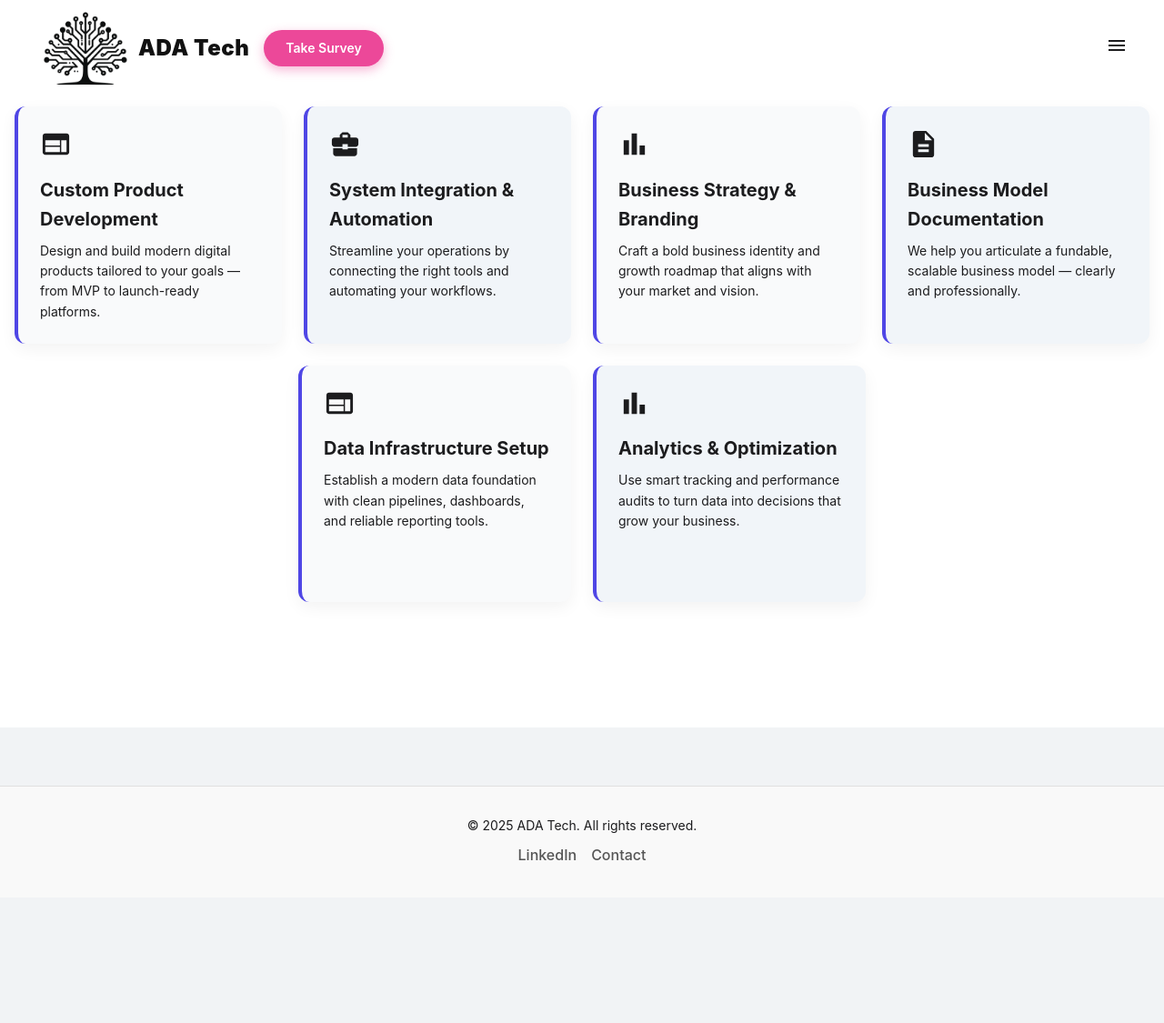
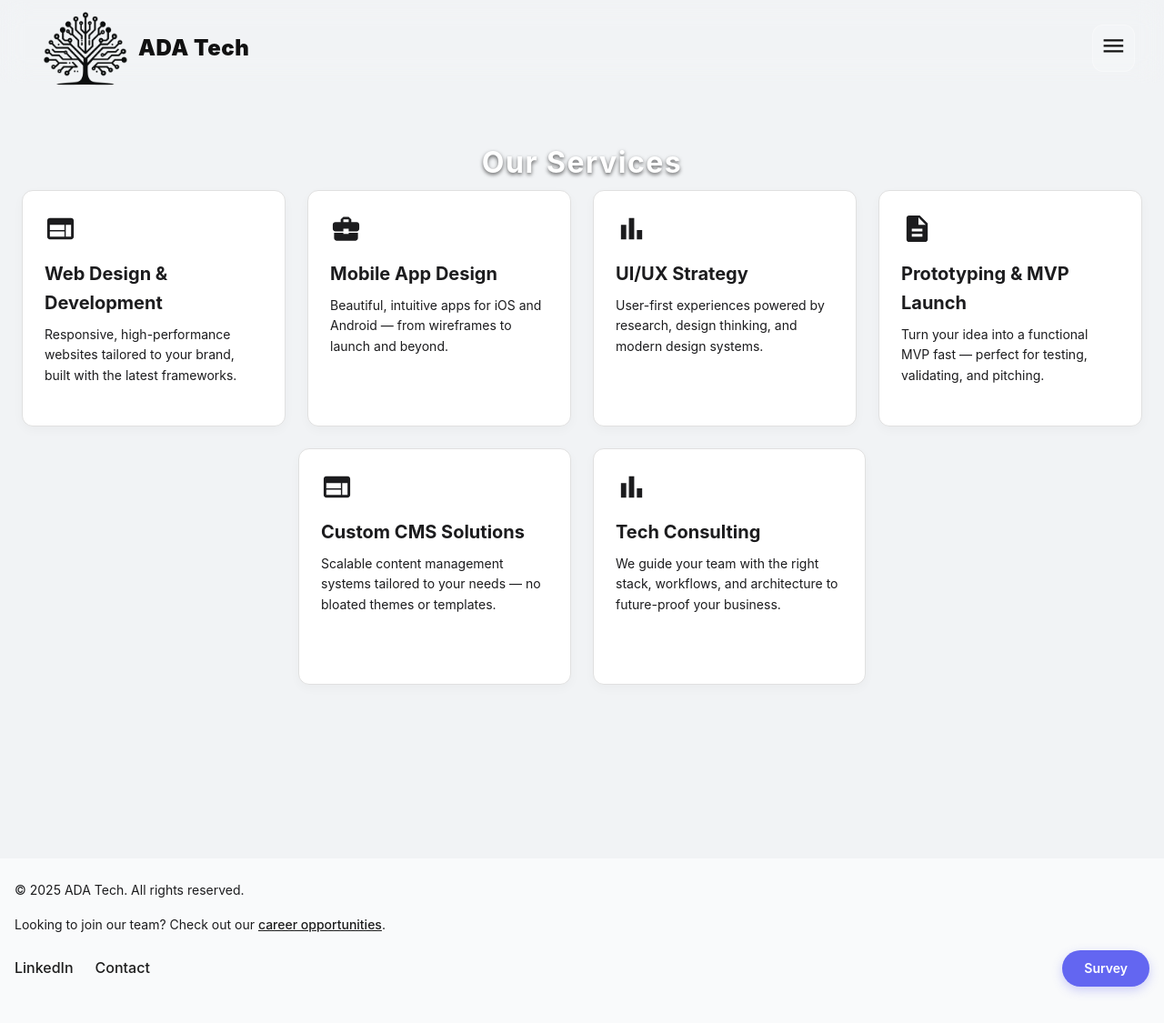
Before and after one commit to adatech-ca/Ada, a Next.js app in the folder ada-tech/ada-tech/: page /services in a window 1280 px wide. Shown: the whole page at 91% size. Before the commit the page ends 987 px from the top, so only its background shows below. Built offline with nearby package versions, Linux system fonts and the light colour scheme; what @mui/material-nextjs would draw is missing.

Commit message:
refactor styles and components; update theme colors, enhance Header and Footer layouts, and add SurveyPage

```diff
--- a/ada-tech/ada-tech/src/app/globals.scss
+++ b/ada-tech/ada-tech/src/app/globals.scss
@@ -6,8 +6,8 @@
 
 :root {
   --color-bg: #fdfdfd;
-  --color-primary: #4F46E5;
-  --color-primary-light: #6366f1;
+  --color-primary: #9aa092;
+  --color-primary-light: #9aa092;
   --color-text-main: #111111;
   --color-text-muted: #555555;
   --color-border: #e5e7eb;
@@ -22,6 +22,7 @@ html {
 body {
   background-color: var(--color-bg);
   color: var(--color-text-main);
+
 }
 button {
   background-color: var(--color-primary);
--- a/ada-tech/ada-tech/src/app/services/page.tsx
+++ b/ada-tech/ada-tech/src/app/services/page.tsx
@@ -9,40 +9,50 @@ import DescriptionIcon from "@mui/icons-material/Description";
 const services = [
   {
     icon: <WebIcon fontSize="large" />,
-    title: "Custom Product Development",
-    description: "Design and build modern digital products tailored to your goals — from MVP to launch-ready platforms.",
+    title: "Web Design & Development",
+    description: "Responsive, high-performance websites tailored to your brand, built with the latest frameworks.",
   },
   {
     icon: <BusinessCenterIcon fontSize="large" />,
-    title: "System Integration & Automation",
-    description: "Streamline your operations by connecting the right tools and automating your workflows.",
+    title: "Mobile App Design",
+    description: "Beautiful, intuitive apps for iOS and Android — from wireframes to launch and beyond.",
   },
   {
     icon: <BarChartIcon fontSize="large" />,
-    title: "Business Strategy & Branding",
-    description: "Craft a bold business identity and growth roadmap that aligns with your market and vision.",
+    title: "UI/UX Strategy",
+    description: "User-first experiences powered by research, design thinking, and modern design systems.",
   },
   {
     icon: <DescriptionIcon fontSize="large" />,
-    title: "Business Model Documentation",
-    description: "We help you articulate a fundable, scalable business model — clearly and professionally.",
+    title: "Prototyping & MVP Launch",
+    description: "Turn your idea into a functional MVP fast — perfect for testing, validating, and pitching.",
   },
   {
     icon: <WebIcon fontSize="large" />,
-    title: "Data Infrastructure Setup",
-    description: "Establish a modern data foundation with clean pipelines, dashboards, and reliable reporting tools.",
+    title: "Custom CMS Solutions",
+    description: "Scalable content management systems tailored to your needs — no bloated themes or templates.",
   },
   {
     icon: <BarChartIcon fontSize="large" />,
-    title: "Analytics & Optimization",
-    description: "Use smart tracking and performance audits to turn data into decisions that grow your business.",
+    title: "Tech Consulting",
+    description: "We guide your team with the right stack, workflows, and architecture to future-proof your business.",
   },
 ];
 
 export default function ServicesPage() {
   return (
-    <Box sx={{ py: 6, px: 2, backgroundColor: "#fff", minHeight: "100vh" }}>
-      <Typography variant="h3" fontWeight="bold" textAlign="center" gutterBottom>
+    <Box sx={{ mt: 10, py: 10, px: 3, minHeight: "100vh" }}>
+      <Typography
+        variant="h3"
+        fontWeight="bold"
+        textAlign="center"
+        gutterBottom
+        sx={{
+          color: "#fff",
+          letterSpacing: 1.5,
+          textShadow: "0 2px 4px rgba(0,0,0,0.6)",
+        }}
+      >
         Our Services
       </Typography>
 
@@ -52,7 +62,7 @@ export default function ServicesPage() {
           flexWrap: "wrap",
           justifyContent: "center",
           gap: 3,
-          mt: 4,
+
         }}
       >
         {services.map((service, index) => (
@@ -64,12 +74,14 @@ export default function ServicesPage() {
               maxWidth: 300,
               minHeight: 260,
               flex: "1 1 250px",
-              background: index % 2 === 0 ? "#f9fafb" : "#f1f5f9",
-              borderLeft: "4px solid #4F46E5",
-              transition: "transform 0.3s ease",
+              background: "#ffffff",
+              borderRadius: 3,
+              border: "1px solid #e0e0e0",
+              boxShadow: "0 4px 12px rgba(0,0,0,0.03)",
+              transition: "all 0.3s ease",
               "&:hover": {
                 transform: "translateY(-6px)",
-                boxShadow: "0 6px 16px rgba(0,0,0,0.05)",
+                boxShadow: "0 12px 24px rgba(0,0,0,0.1)",
               },
             }}
           >
--- a/ada-tech/ada-tech/src/components/Footer.tsx
+++ b/ada-tech/ada-tech/src/components/Footer.tsx
@@ -1,11 +1,8 @@
 "use client";
 
 import React, { useState } from "react";
-import {
-  Box,
-  Typography,
-} from "@mui/material";
-
+import { Box, Typography } from "@mui/material";
+import SurveyButton from "./SurveyButton";
 
 export default function Footer() {
   return (
@@ -13,32 +10,52 @@ export default function Footer() {
       component="footer"
       sx={{
         mt: 8,
-        py: 4,
-        textAlign: "center",
-        backgroundColor: "#f9f9f9",
-        color: "#555",
-        borderTop: "1px solid #e0e0e0",
+        py: 3,
+        px: 2,
+        backgroundColor: "#f9fafb",
+        color: "#1e1e1e",
       }}
     >
-      <Typography variant="body2" sx={{ mb: 1 }}>
+      <Typography variant="body2" sx={{ mb: 2, textAlign: "left" }}>
         &copy; {new Date().getFullYear()} ADA Tech. All rights reserved.
       </Typography>
-      <Box sx={{ display: "flex", justifyContent: "center", gap: 2 }}>
+      <Typography variant="body2" sx={{ mb: 2, textAlign: "left" }}>
+        Looking to join our team? Check out our{" "}
         <a
-          href="https://www.linkedin.com/in/saharabdollahi/"
+          href="/careers"
+          style={{ color: "#1e1e1e", textDecoration: "underline", fontWeight: 500 }}
+        >
+          career opportunities
+        </a>
+        .
+      </Typography>
+      <Box
+        sx={{
+          display: "flex",
+          justifyContent: "space-between",
+          alignItems: "center",
+          flexWrap: "wrap",
+          mb: 2,
+        }}
+      >
+        <Box sx={{ display: "flex", gap: 3, flexWrap: "wrap" }}>
+          <a
+            href="https://www.linkedin.com/company/adatech-solutions/"
             target="_blank"
             rel="noopener noreferrer"
-          style={{ color: "#555", textDecoration: "none", fontWeight: 500 }}
+            style={{ color: "#1e1e1e", textDecoration: "none", fontWeight: 500 }}
           >
             LinkedIn
           </a>
           <a
             href="mailto:info@adatech.ca"
-          style={{ color: "#555", textDecoration: "none", fontWeight: 500 }}
+            style={{ color: "#1e1e1e", textDecoration: "none", fontWeight: 500 }}
           >
             Contact
           </a>
         </Box>
+        <SurveyButton />
+      </Box>
     </Box>
   );
 }
--- a/ada-tech/ada-tech/src/components/Header.tsx
+++ b/ada-tech/ada-tech/src/components/Header.tsx
@@ -17,7 +17,7 @@ import {
 import Image from "next/image";
 import MenuIcon from "@mui/icons-material/Menu";
 import { useTheme } from "@mui/material/styles";
-import SurveyButton from "./SurveyButton";
+
 
 const drawerWidth = 220;
 const navItems = ["Home", "Services","Contact", "Careers", "Projects"];
@@ -42,7 +42,6 @@ export default function Header() {
       <CssBaseline />
       <AppBar
         component="nav"
-        color="inherit"
         sx={{
           position: "absolute",
           top: 1,
@@ -50,6 +49,8 @@ export default function Header() {
           zIndex: 1100,
           boxShadow: "none",
           height: "90px",
+          backgroundColor: "transparent",
+          backdropFilter: "blur(15px)"
         }}
       >
         <Toolbar
@@ -65,6 +66,7 @@ export default function Header() {
             alt="Ada Tech"
             width={100}
             height={100}
+
           />
           <Typography
             variant="h5"
@@ -82,15 +84,26 @@ export default function Header() {
           >
             ADA Tech
           </Typography>
-          <SurveyButton />
           <IconButton
   color="inherit"
   aria-label="open drawer"
   edge="end"
   onClick={handleDrawerToggle}
-            sx={{ display: "block",ml:"auto"}} // always visible
+  sx={{
+    display: "block",
+    ml: "auto",
+    backdropFilter: "blur(6px)",
+    backgroundColor: "rgba(255, 255, 255, 0.2)",
+    border: "1px solid rgba(255, 255, 255, 0.3)",
+    borderRadius: "12px",
+    transition: "all 0.3s ease-in-out",
+    "&:hover": {
+      backgroundColor: "rgba(255, 255, 255, 0.35)",
+      transform: "scale(1.05)",
+    },
+  }}
 >
-            <MenuIcon />
+  <MenuIcon sx={{ color: "#111", fontSize: "1.8rem" }} />
 </IconButton>
         </Toolbar>
       </AppBar>
@@ -103,10 +116,12 @@ export default function Header() {
           display: "block",
           "& .MuiDrawer-paper": {
             width: "100%",
-            mt:"95px",
+            mt: "95px",
             background: "rgba(255, 255, 255, 0.95)",
             backdropFilter: "blur(10px)",
             color: "#111",
+            boxShadow: "0 -1px 5px rgba(0, 0, 0, 0.1)",
+            borderTop: "1px solid rgba(0, 0, 0, 0.1)",
           },
         }}
       >
--- a/ada-tech/ada-tech/src/components/SurveyButton.tsx
+++ b/ada-tech/ada-tech/src/components/SurveyButton.tsx
@@ -11,11 +11,11 @@ export default function SurveyButton() {
       variant="contained"
       onClick={() => router.push("/survey")}
       sx={{
-        backgroundColor: "#ec4899", // modern pink
-        color: "#fff",
+        backgroundColor: "#6366F1",
+        color: "#ffffff",
         ml: 2,
         "&:hover": {
-          backgroundColor: "#db2777",
+          backgroundColor: "#4F46E5",
         },
         textTransform: "none",
         fontWeight: 600,
@@ -23,11 +23,11 @@ export default function SurveyButton() {
         borderRadius: "20px",
         px: 3,
         py: 1,
-        boxShadow: "0 4px 12px rgba(236, 72, 153, 0.4)",
+        boxShadow: "0 4px 12px rgba(99, 102, 241, 0.3)",
         transition: "all 0.3s ease",
       }}
     >
-      Take Survey
+     Survey
     </Button>
   );
 }
--- a/ada-tech/ada-tech/src/styles/theme.ts
+++ b/ada-tech/ada-tech/src/styles/theme.ts
@@ -60,7 +60,7 @@ const theme = createTheme({
           color: "#1C1C1E",
           borderRadius: "12px",
           padding: "20px",
-          boxShadow: "0px 6px 18px rgba(0, 0, 0, 0.05)",
+
         },
       },
     },
```
Also changed, not shown: ada-tech/ada-tech/src/app/survey/page.tsx (added, +80 -0 lines), ada-tech/ada-tech/src/components/Hero.tsx (+4 -4 lines), ada-tech/ada-tech/src/components/SmallBusinessTips.tsx (+98 -13 lines). Lines whose indentation alone changed are shown as unchanged.
